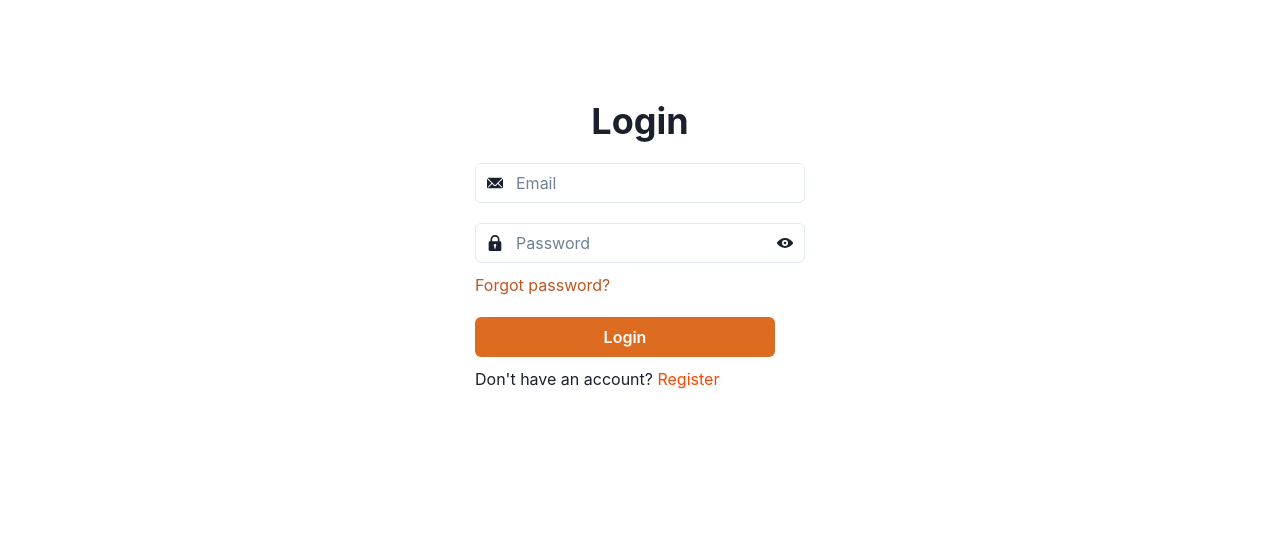
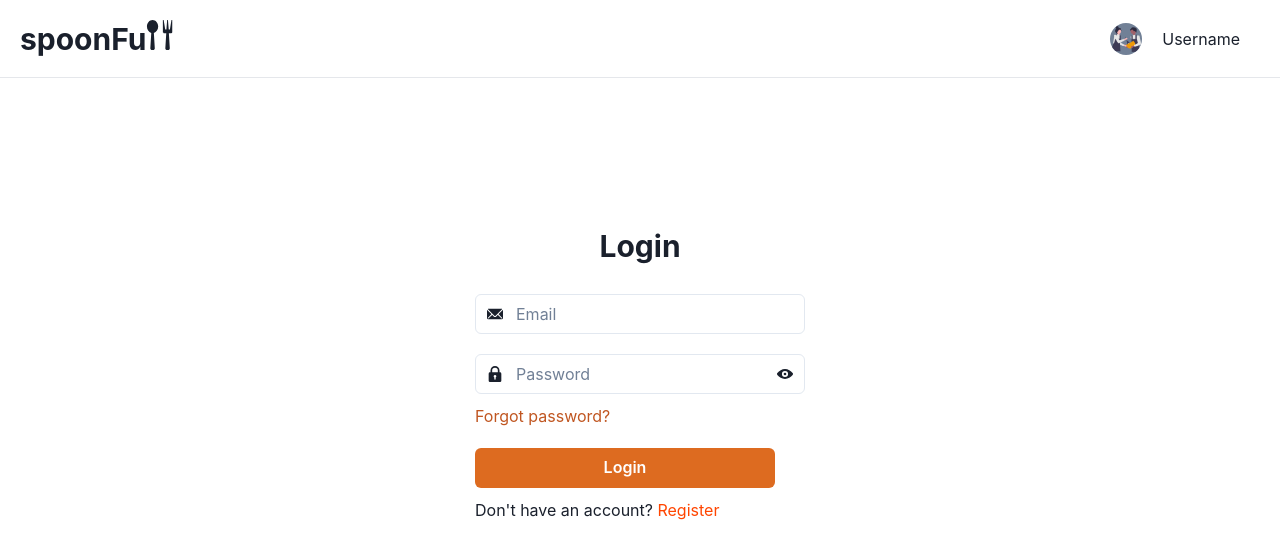
Before and after one commit to rjgabriel1/Spoonful, a React (Vite) app: page /auth/login in a window 1280 px wide. Shown: the top 558 px of the page. Built offline with nearby package versions, Linux system fonts and the light colour scheme.

Commit message:
Updated Layouts and routes

```diff
--- a/src/App.jsx
+++ b/src/App.jsx
@@ -12,11 +12,13 @@ import Home from "./pages/Home";
 import AuthLayout from "./layouts/AuthLayout";
 import Login from "./pages/Login";
 import Register from "./pages/Register";
+import Feed from "./pages/Feed"
 
 const router = createBrowserRouter(
   createRoutesFromElements(
     <Route path="/" element={<RootLayout />} errorElement={<NotFound/>}>
       <Route index element={<Home />} />
+      <Route path="feed" element={ <Feed/>} />
       <Route path="create" element={<Create />} />
       <Route path="profile" element={<Profile />} />
       <Route path="/auth" element={<AuthLayout />}>
--- a/src/layouts/AuthLayout.jsx
+++ b/src/layouts/AuthLayout.jsx
@@ -1,9 +1,10 @@
 import { Container } from "@chakra-ui/react";
 import { Outlet } from "react-router-dom";
-
+import NavBar from "../components/NavBar"
 export default function AuthLayout() {
   return (
     <>
+      <NavBar/>
       <Container>
         <Outlet />
       </Container>
--- a/src/pages/Login.jsx
+++ b/src/pages/Login.jsx
@@ -1,4 +1,5 @@
-import { EmailIcon, LockIcon, ViewIcon, ViewOffIcon } from "@chakra-ui/icons";
+import { EmailIcon, LockIcon, ViewIcon, ViewOffIcon,Icon } from "@chakra-ui/icons";
+import { ImSpoonKnife } from "react-icons/im";
 import {
   Button,
   Container,
@@ -32,8 +33,8 @@ export default function Login() {
     });
   };
   return (
-    <Container maxW={"480px"}  py={"100px"} centerContent>
-      <Heading mb={"20px"}>Login</Heading>
+    <Container maxW={"480px"} py={"100px"} centerContent>
+      <Heading mb={"30px"} size={{base: "md",lg:"lg"}}>Login</Heading>
       <Form>
         <FormControl mb={"20px"} isRequired>
           <InputGroup>
@@ -59,7 +60,7 @@ export default function Login() {
           </InputGroup>
         </FormControl>
         <Text color="orange.600" mb={"20px"}>
-        <Link to="#">Forgot password?</Link>
+          <Link to="#">Forgot password?</Link>
         </Text>
 
         <Button
@@ -75,7 +76,9 @@ export default function Login() {
 
         <Text>
           {`Don't have an account? `}
-          <Link to="../register" style={{color:"orangered"}}>Register</Link>
+          <Link to="../register" style={{ color: "orangered" }}>
+            Register
+          </Link>
         </Text>
       </Form>
     </Container>
```
